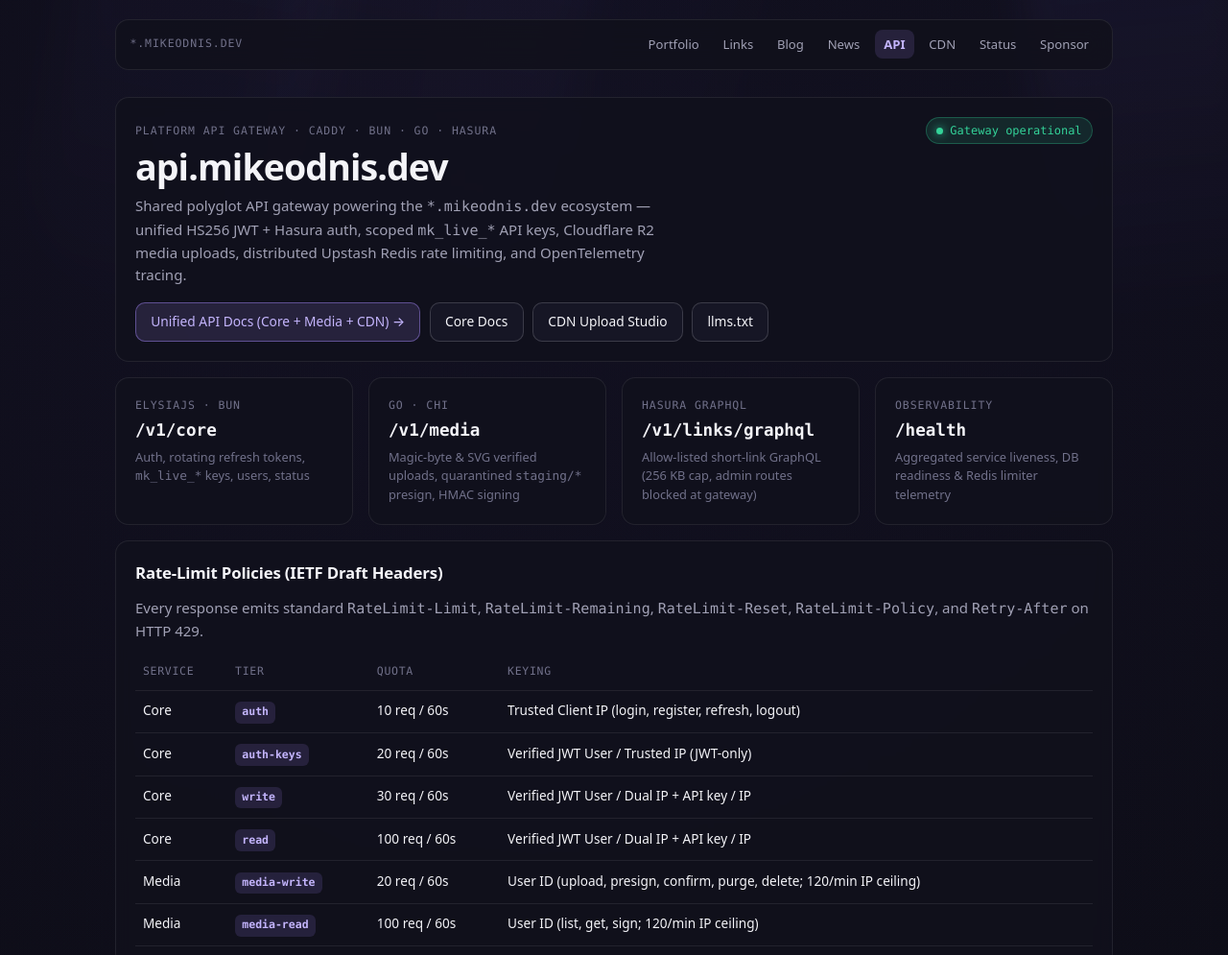
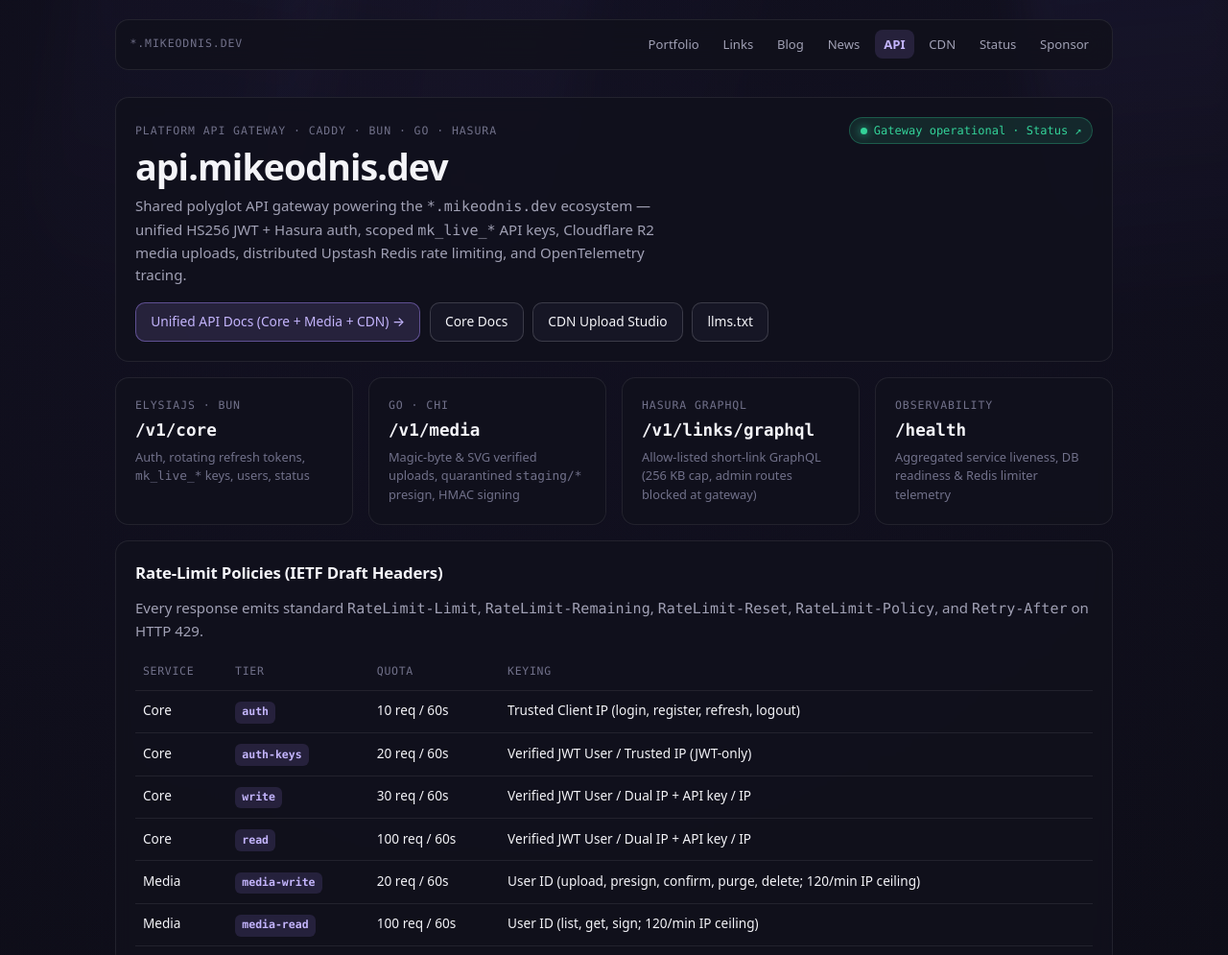
Before and after one commit to WomB0ComB0/api, a plain HTML site: page services/gateway/static/index.html in a window 1280 px wide. Shown: the top 995 px of the page at 96% size. Drawn offline with Linux system fonts and the light colour scheme; no server answers.

Commit message:
chore: wire Better Stack status badge/pill and backup heartbeat hook

```diff
--- a/services/gateway/static/index.html
+++ b/services/gateway/static/index.html
@@ -266,10 +266,10 @@
               <a class="btn" href="/llms.txt">llms.txt</a>
             </div>
           </div>
-          <div id="live-pill" class="pill" aria-live="polite">
+          <a id="live-pill" class="pill" href="https://status.mikeodnis.dev" target="_blank" rel="noopener noreferrer" aria-live="polite" style="text-decoration:none">
             <span class="dot"></span>
-            <span id="live-pill-text">Gateway operational</span>
-          </div>
+            <span id="live-pill-text">Gateway operational · Status ↗</span>
+          </a>
         </div>
       </section>
 
```
Also changed, not shown: README.md, 1 other file.
